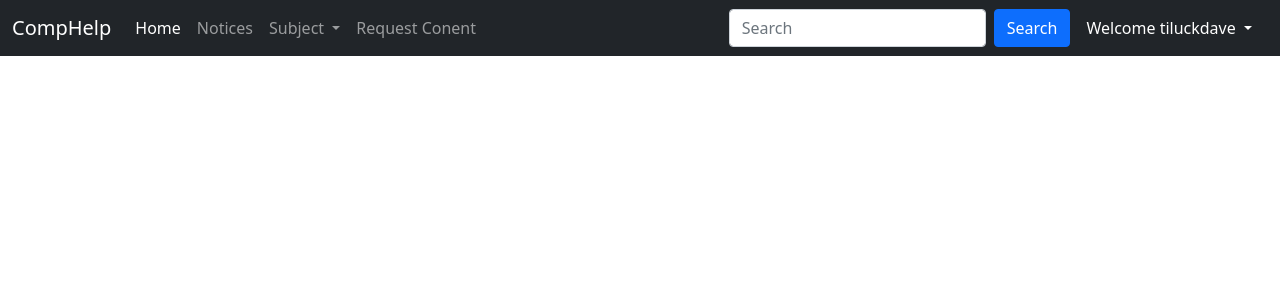
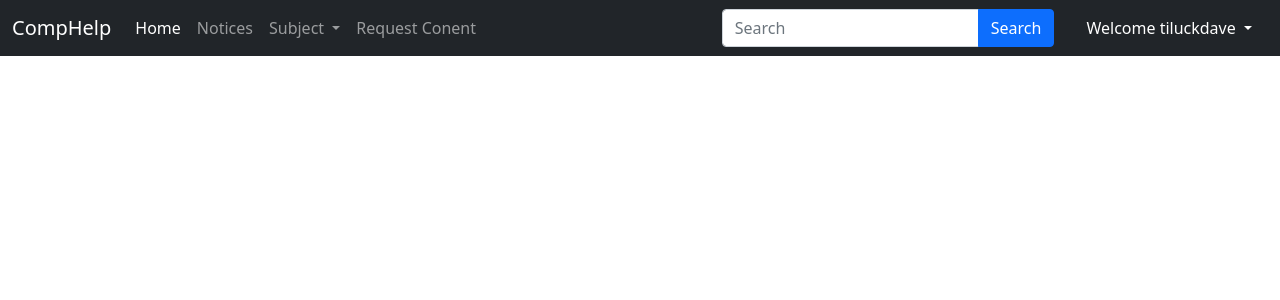
Before and after one commit to tiluckdave/comphelp, a Django app: page / in a window 1280 px wide. Shown: the top 300 px of the page. Run offline with Django 3.2, Linux system fonts and the light colour scheme; a user stored in the database is signed in.

Commit message:
Fixed some bugs

```diff
--- a/home/views.py
+++ b/home/views.py
@@ -36,7 +36,7 @@ def search(request):
         context = {'post1': post1, 'post2': post2, 'post3': post3, 'post4': post4, 'note1': note1, 'note2': note2, 'note3': note3, 'note4': note4, 'query': query}
         return render(request, 'home/search.html', context)
     else:
-        return render(request, 'home/search.html')
+        return redirect('/')
 
 def request(request):
     if request.method=='POST':
--- a/templates/base.html
+++ b/templates/base.html
@@ -46,8 +46,10 @@
           </li>
         </ul>
         <form method="GET" action="/search" class="d-flex">
-          <input class="form-control me-2" type="search" placeholder="Search" name="q" id="q" aria-label="Search">
-          <button class="btn btn-primary" type="submit">Search</button>
+          <div class="input-group mx-3">
+          <input class="form-control" type="search" placeholder="Search" name="q" id="q" aria-label="Search" aria-describedby="button-addon2">
+          <button class="btn btn-primary" type="submit" id="button-addon2">Search</button>
+        </div>
         </form>
 
         {% if user.is_authenticated %}
--- a/templates/home/search.html
+++ b/templates/home/search.html
@@ -7,7 +7,7 @@
 
     <h2 class="my-3">All Search Results</h2>
     <hr>
-    {% if post1|length < 1 and post2|length < 1 and post3|length < 1 and post4|length < 1 and post1|length < 1 and post2|length < 1 and post3|length < 1 and note4|length < 1 %} <h4>No Search Results Found</h4>
+    {% if post1|length < 1 and post2|length < 1 and post3|length < 1 and post4|length < 1 and note1|length < 1 and note2|length < 1 and note3|length < 1 and note4|length < 1 %} <h4>No Search Results Found</h4>
         <p>Your Search - <b>{{query|truncatechars:30}}</b> did not match any results</p>
         {% endif %}
 
```
Also changed, not shown: db.sqlite3. Lines whose indentation alone changed are shown as unchanged.
